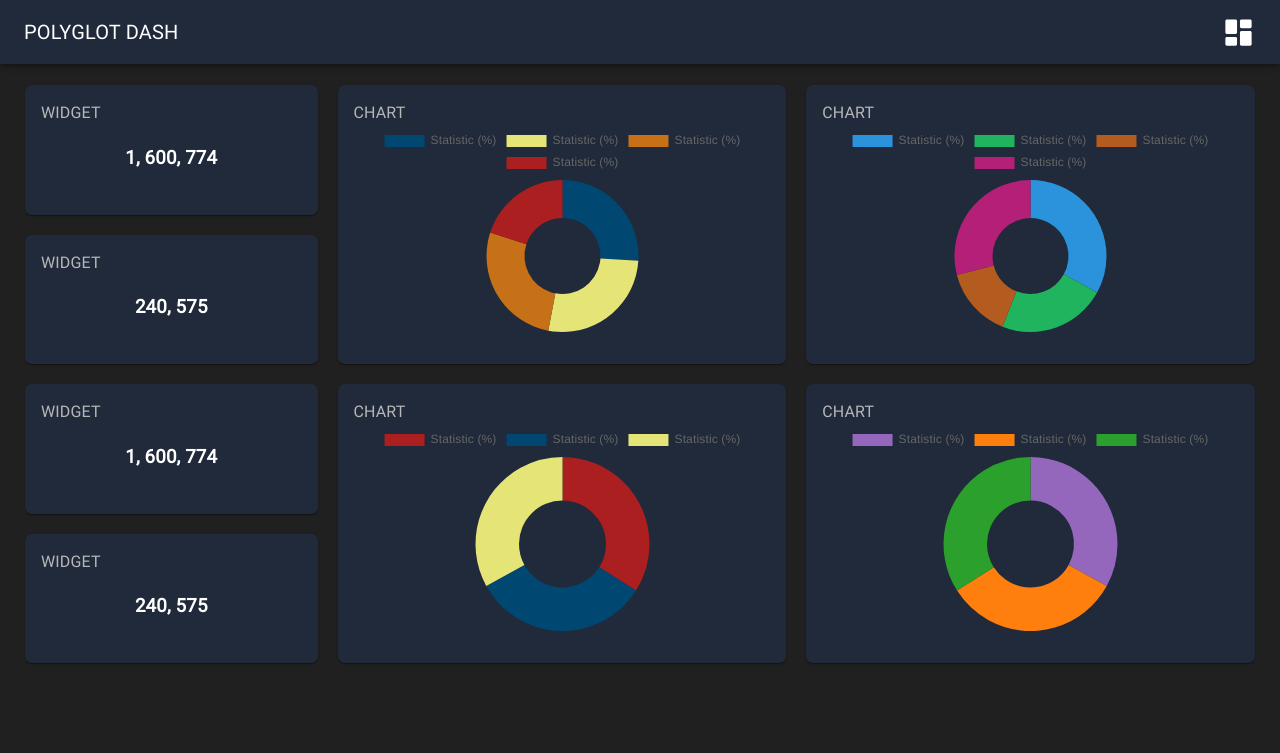
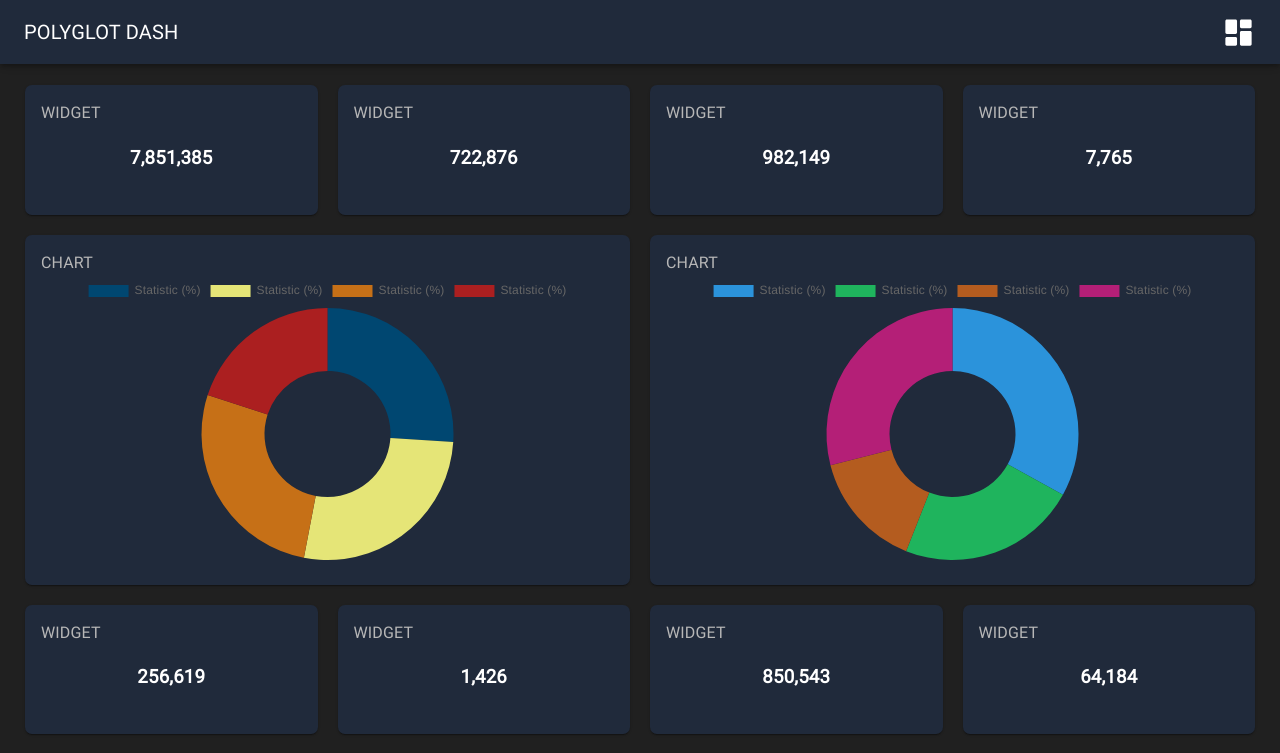
Before and after one commit to sethvm/polyglot-dash, a React (Create React App) app: page / in a window 1280 px wide. Shown: the top 753 px of the page. Built offline with nearby package versions, Linux system fonts and the light colour scheme.

Commit message:
yet another dashboard rework

```diff
--- a/src/Dash.js
+++ b/src/Dash.js
@@ -16,13 +16,22 @@ export default class Dash extends Component {
     constructor(props) {
         super(props);
         this.state = {
-
             // initialize isLoaded to false when non-dummy data is fetched
             isLoaded: true,
             error: false,
-
+            // random dummy numbers for widgets
+            widgetNumbers: [
+                Math.floor(Math.random() * Math.floor(10000000)),
+                Math.floor(Math.random() * Math.floor(1000000)),
+                Math.floor(Math.random() * Math.floor(1000000)),
+                Math.floor(Math.random() * Math.floor(10000)),
+                Math.floor(Math.random() * Math.floor(1000000)),
+                Math.floor(Math.random() * Math.floor(100000)),
+                Math.floor(Math.random() * Math.floor(1000000)),
+                Math.floor(Math.random() * Math.floor(100000))
+            ],
             // dummy data sets for chart samples
-            data1: [
+            chart1: [
                 {
                     "label": 'Statistic (%)',
                     "value": 26,
@@ -44,7 +53,7 @@ export default class Dash extends Component {
                     "color": '#AB1F20',
                 }
             ],
-            data2: [
+            chart2: [
                 {
                     "label": 'Statistic (%)',
                     "value": 33,
@@ -66,7 +75,7 @@ export default class Dash extends Component {
                     "color": '#B41F77',
                 }
             ],
-            data3: [
+            chart3: [
                 {
                     "label": 'Statistic (%)',
                     "value": 34,
@@ -83,7 +92,7 @@ export default class Dash extends Component {
                     "color": '#E5E577',
                 }
             ],
-            data4: [
+            chart4: [
                 {
                     "label": 'Statistic (%)',
                     "value": 33,
@@ -103,75 +112,96 @@ export default class Dash extends Component {
         }
     }
 
+    formatWidgetNumbers(numbers) {
+        console.log('function called!');
+        // create new copty of array
+        const newNumbers = [...numbers];
+        // format elements with commas
+        for (var i = 0; i < newNumbers.length; i++) {
+            newNumbers[i] = newNumbers[i].toLocaleString();
+        }
+        return newNumbers;
+    }
+
     render() {
 
-        const { error, isLoaded } = this.state;
+        const { error, isLoaded, widgetNumbers } = this.state;
+
+        const widgetData = this.formatWidgetNumbers(widgetNumbers);
 
         return (
             <DashContainer>
                 {/*row container*/}
                 <Grid container>
                     {/*widget section*/}
-                    <Grid container lg={3} xs={12}
-                    direction='row'>
-                        <Widget lg={12} xs={6}
-                        header='WIDGET'>
-                            <NumberData data='1, 600, 774'
+                    <Grid container xs={12} direction='row'>
+                        <Widget md={3} xs={6} header='WIDGET'>
+                            <NumberData data={widgetData[0]}
                             isLoaded={isLoaded}
                             error={error}/>
                         </Widget>
-                        <Widget lg={12} xs={6}
-                        header='WIDGET'>
-                            <NumberData data='240, 575'
+                        <Widget md={3} xs={6} header='WIDGET'>
+                            <NumberData data={widgetData[1]}
+                            isLoaded={isLoaded}
+                            error={error}/>
+                        </Widget>
+                        <Widget md={3} xs={6} header='WIDGET'>
+                            <NumberData data={widgetData[2]}
+                            isLoaded={isLoaded}
+                            error={error}/>
+                        </Widget>
+                        <Widget md={3} xs={6} header='WIDGET'>
+                            <NumberData data={widgetData[3]}
                             isLoaded={isLoaded}
                             error={error}/>
                         </Widget>
                     </Grid>
                     {/*chart section*/}
-                    <Grid container lg={9} xs={12}
-                    direction='row'>
-                        <Widget lg={6} md={6} xs={12}
-                        header='CHART'>
+                    <Grid container xs={12} direction='row'>
+                        <Widget md={6} xs={12} header='CHART'>
                             <DonutChart
-                            data={this.state.data1} />
+                            data={this.state.chart1} />
                         </Widget>
-                        <Widget lg={6} md={6} xs={12}
-                        header='CHART'>
+                        <Widget md={6} xs={12} header='CHART'>
                             <DonutChart
-                            data={this.state.data2} />
+                            data={this.state.chart2} />
                         </Widget>
                     </Grid>
                 </Grid>
                 {/*row container*/}
                 <Grid container>
                     {/*widget section*/}
-                    <Grid container lg={3} xs={12}
-                    direction='row'>
-                        <Widget lg={12} xs={6}
-                        header='WIDGET'>
-                            <NumberData data='1, 600, 774'
+                    <Grid container xs={12} direction='row'>
+                        <Widget md={3} xs={6} header='WIDGET'>
+                            <NumberData data={widgetData[4]}
                             isLoaded={isLoaded}
                             error={error}/>
                         </Widget>
-                        <Widget lg={12} xs={6}
-                        header='WIDGET'>
-                            <NumberData data='240, 575'
+                        <Widget md={3} xs={6} header='WIDGET'>
+                            <NumberData data={widgetData[5]}
+                            isLoaded={isLoaded}
+                            error={error}/>
+                        </Widget>
+                        <Widget md={3} xs={6} header='WIDGET'>
+                            <NumberData data={widgetData[6]}
+                            isLoaded={isLoaded}
+                            error={error}/>
+                        </Widget>
+                        <Widget md={3} xs={6} header='WIDGET'>
+                            <NumberData data={widgetData[7]}
                             isLoaded={isLoaded}
                             error={error}/>
                         </Widget>
                     </Grid>
                     {/*chart section*/}
-                    <Grid container lg={9} xs={12}
-                    direction='row'>
-                        <Widget lg={6} md={6} xs={12}
-                        header='CHART'>
+                    <Grid container xs={12} direction='row'>
+                        <Widget md={6} xs={12} header='CHART'>
                             <DonutChart
-                            data={this.state.data3} />
+                            data={this.state.chart3} />
                         </Widget>
-                        <Widget lg={6} md={6} xs={12}
-                        header='CHART'>
+                        <Widget md={6} xs={12} header='CHART'>
                             <DonutChart
-                            data={this.state.data4} />
+                            data={this.state.chart4} />
                         </Widget>
                     </Grid>
                 </Grid>
```
